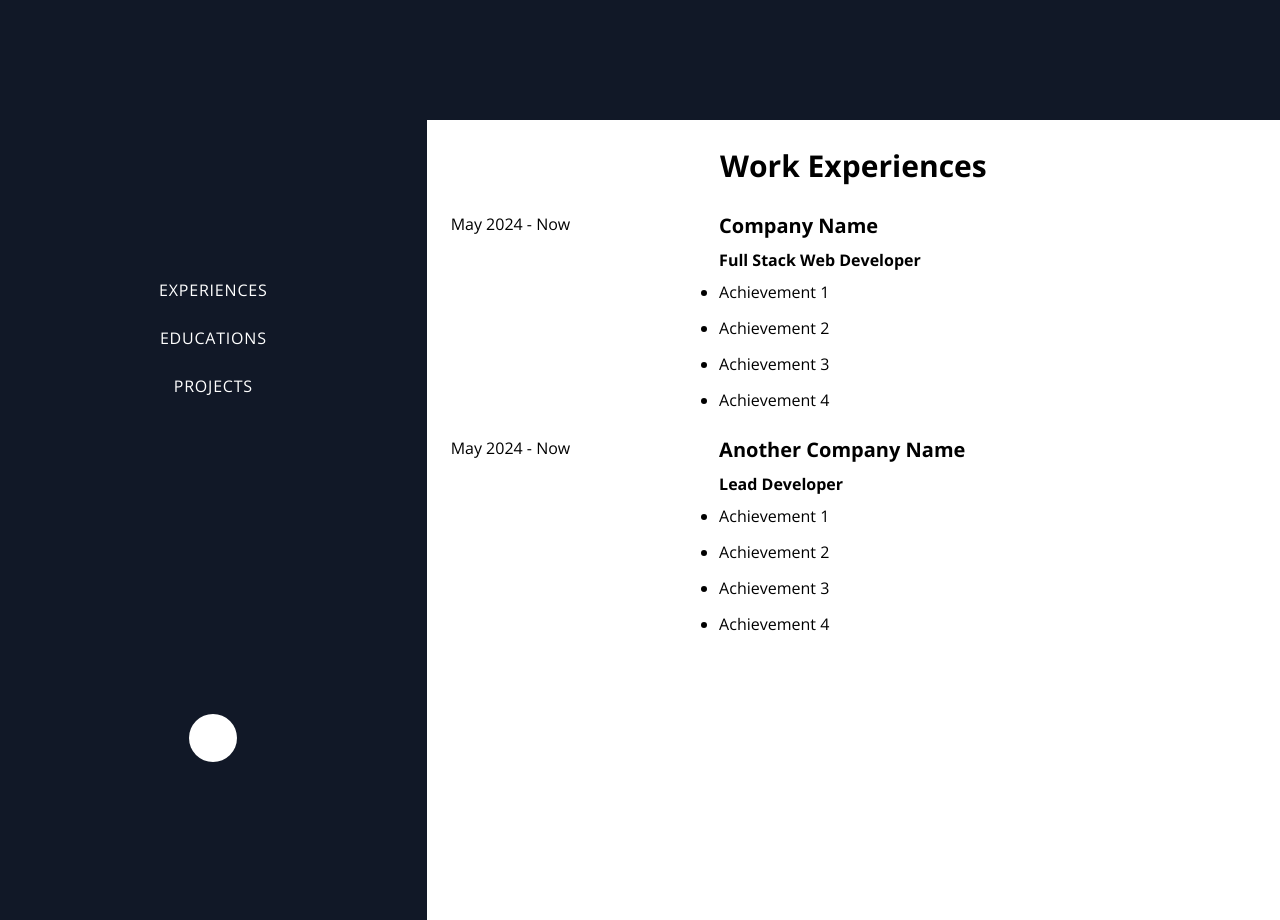
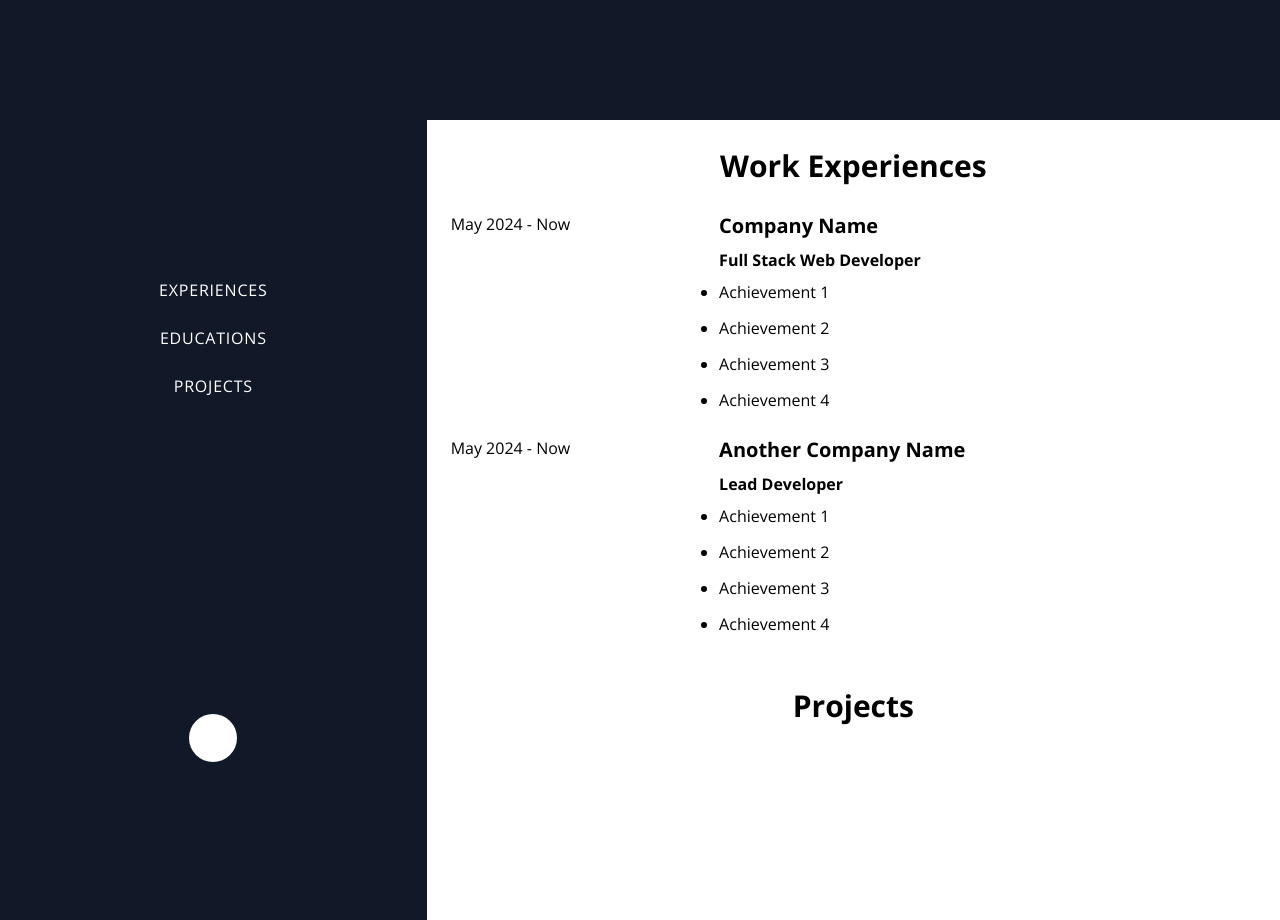
Before and after one commit to kerupuksambel/cv-v2, a React (Vite) app: page / in a window 1280 px wide. Shown: the part 680-1600 px from the top of the page. Built offline with nearby package versions, Linux system fonts and the light colour scheme; some icons are missing.

Commit message:
feat: mobile sidebar

```diff
--- a/src/components/Home/Profile/index.tsx
+++ b/src/components/Home/Profile/index.tsx
@@ -1,9 +1,9 @@
-import { Icon } from "@iconify/react/dist/iconify.js";
+// import { Icon } from "@iconify/react/dist/iconify.js";
 
 const Profile = () => {
     return (
-        <div className="w-full bg-primary text-white h-[100vh] flex justify-center relative z-10">
-            <div className="flex items-center content-center justify-center flex-wrap h-full w-1/2 space-y-10">
+        <div className="w-full bg-primary text-white h-[100vh] flex flex-wrap justify-center items-center relative z-10">
+            <div className="flex items-center content-center justify-center flex-wrap w-1/2 space-y-10">
                 <div className="w-full">
                     <div className="text-5xl font-bold pt-3 font-header">Ammar Alifian Fahdan</div>
                     <div className="text-2xl pt-3">Full Stack Web Developer</div>
@@ -12,9 +12,6 @@ const Profile = () => {
                     <a href="/resume" target="_blank" className="inline-flex w-auto p-5 bg-primary text-white border-white border-4 hover:border-white hover:bg-white hover:text-primary transition-colors duration-500 font-bold">Download Full Resume</a>
                 </div>
             </div>
-            <div className="hidden w-full justify-center items-end">
-                <Icon icon={"mdi:chevron-down"} className="text-5xl text-white"/>
-            </div>
         </div>
     )
 }
--- a/src/components/Home/ProjectExperiences/index.tsx
+++ b/src/components/Home/ProjectExperiences/index.tsx
@@ -1,7 +1,8 @@
+import { Header } from '@/components/UI/Header/index';
 const ProjectExperiences = () => {
     return (
-        <div>
-            Project Experiences goes here...
+        <div className='w-full flex flex-wrap justify-center' id="project-experiences">
+            <Header>Projects</Header>
         </div>
     )
 }
--- a/src/pages/home/index.tsx
+++ b/src/pages/home/index.tsx
@@ -5,36 +5,41 @@ import SidebarProfile from "@/components/Home/SidebarProfile"
 // import ProjectExperiences from "@/components/Home/ProjectExperiences"
 import WorkingExperiences from "@/components/Home/WorkingExperiences"
 import Layout from "@/components/Layout"
-import { useEffect, useState } from "react"
+import { useRef, useState } from "react"
 import { Icon } from "@iconify/react"
+import ProjectExperiences from "@/components/Home/ProjectExperiences"
 
 const Home: React.FC = () => {
     const [openSidebar, setOpenSidebar] = useState(true);
+    const mainRef = useRef<HTMLDivElement|null>(null)
 
-    useEffect(() => {
-        window.addEventListener('scroll', handleScroll)
-    }, [])
+    // useEffect(() => {
+    //     window.addEventListener('scroll', handleScroll)
+    // }, [])
 
-    const handleScroll = () => {
-        // if () {
-
-        // }
-    }
+    // const handleScroll = () => {
+    //     if (mainRef && mainRef.current) {
+    //         const element = mainRef.current
+    //         if(element !== null && Math.abs(element.scrollHeight - (element.scrollTop + element.clientHeight)) <= 1){
+    //             setOpenSidebar(true)
+    //         }
+    //     }
+    // }
 
     return (
         <Layout>
             <Profile/>
-            <div className="w-full flex flex-wrap min-h-[100vh]">
-                <div className={`${openSidebar ? "w-1/3" : "w-0"} transition-all duration-1000 ease-in-out`}>
+            <div className="w-full flex flex-wrap min-h-[100vh]" ref={mainRef}>
+                <div className={`${openSidebar ? "w-full md:w-1/3" : "w-0"} transition-all duration-1000 ease-in-out md:static fixed z-10 md:z-0 left-0 top-0`}>
                     <SidebarProfile openSidebar={openSidebar} setOpenSidebar={setOpenSidebar}/>
                 </div>
-                <div className="p-3 px-6 flex-grow">
+                <div className="p-3 px-6 flex-grow space-y-6">
                     <WorkingExperiences/>
+                    <ProjectExperiences/>
                 </div>
                 <div className={`w-[48px] h-[48px] rounded-full bg-primary text-white text-2xl flex justify-center items-center fixed bottom-8 left-8 hover:cursor-pointer ${openSidebar ? "z-[-999]" : "z-0 transition-all duration-1000 ease-in-out"}`}  onClick={() => setOpenSidebar(!openSidebar)}>
                     <Icon icon="mdi:menu"/>
                 </div>
-                {/* <ProjectExperiences/> */}
             </div>
         </Layout>
     )
```
